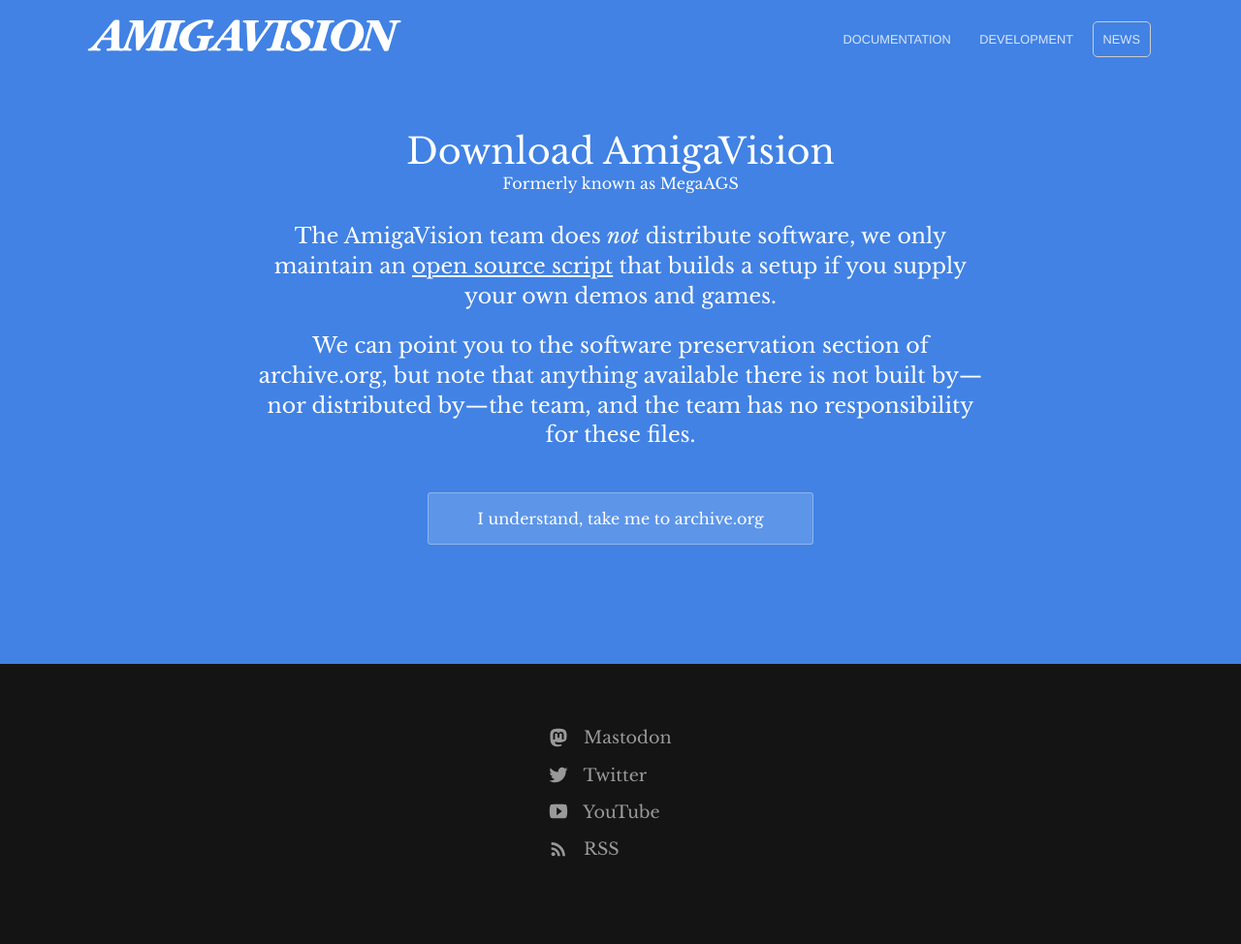
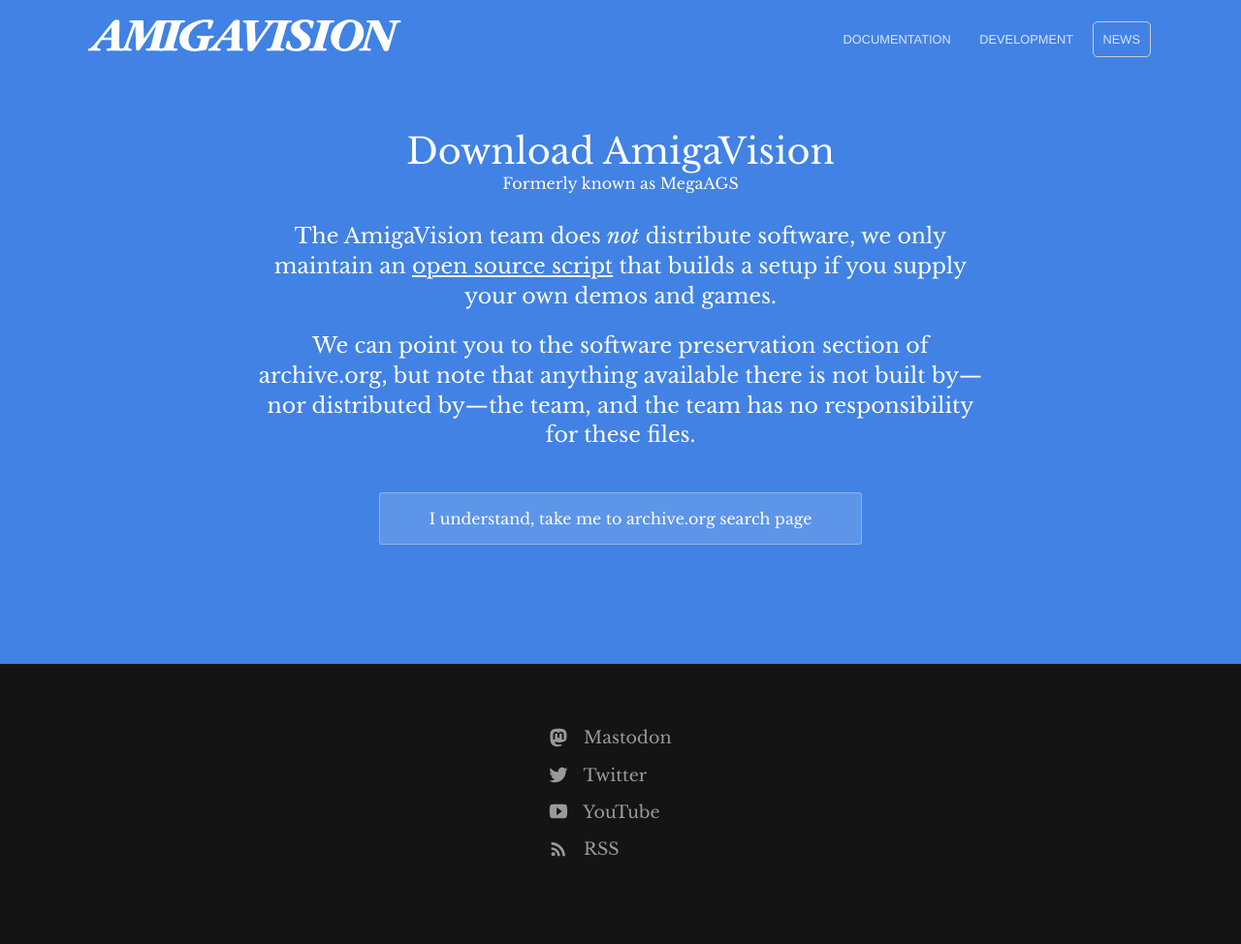
Before and after one commit to amigavision/amigavision.github.io, a Jekyll site: the page built from download.html, in a window 1280 px wide. Shown: the whole page at 97% size. Built offline with Jekyll 4.4.1, drawn with Linux system fonts in a browser that asks for light colours.

Commit message:
Be very explicit about linking to a search people, since certain people can’t read 😜

```diff
--- a/download.html
+++ b/download.html
@@ -11,6 +11,6 @@
 
 		<p class="subtext"> We can point you to the software preservation section of archive.org, but note that anything available there is not built by&mdash;nor distributed by&mdash;the team, and the team has no responsibility for these&nbsp;files.</p>
 
-    <div class="cta button alt"><a target="_blank" href="https://archive.org/details/software?query=amigavision">I understand, take me to archive.org</a></div>
+    <div class="cta button alt"><a target="_blank" href="https://archive.org/details/software?query=amigavision">I understand, take me to archive.org search page</a></div>
   </div>
 </section>
```
